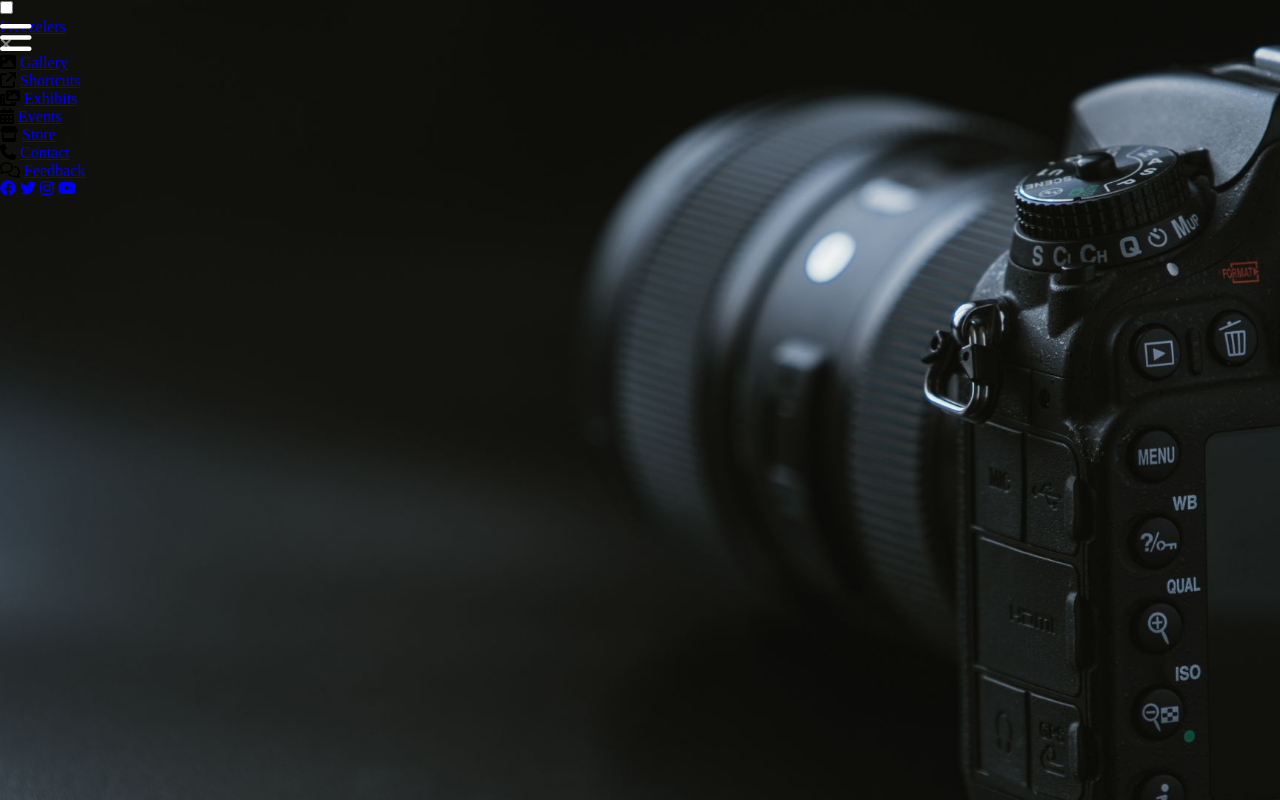
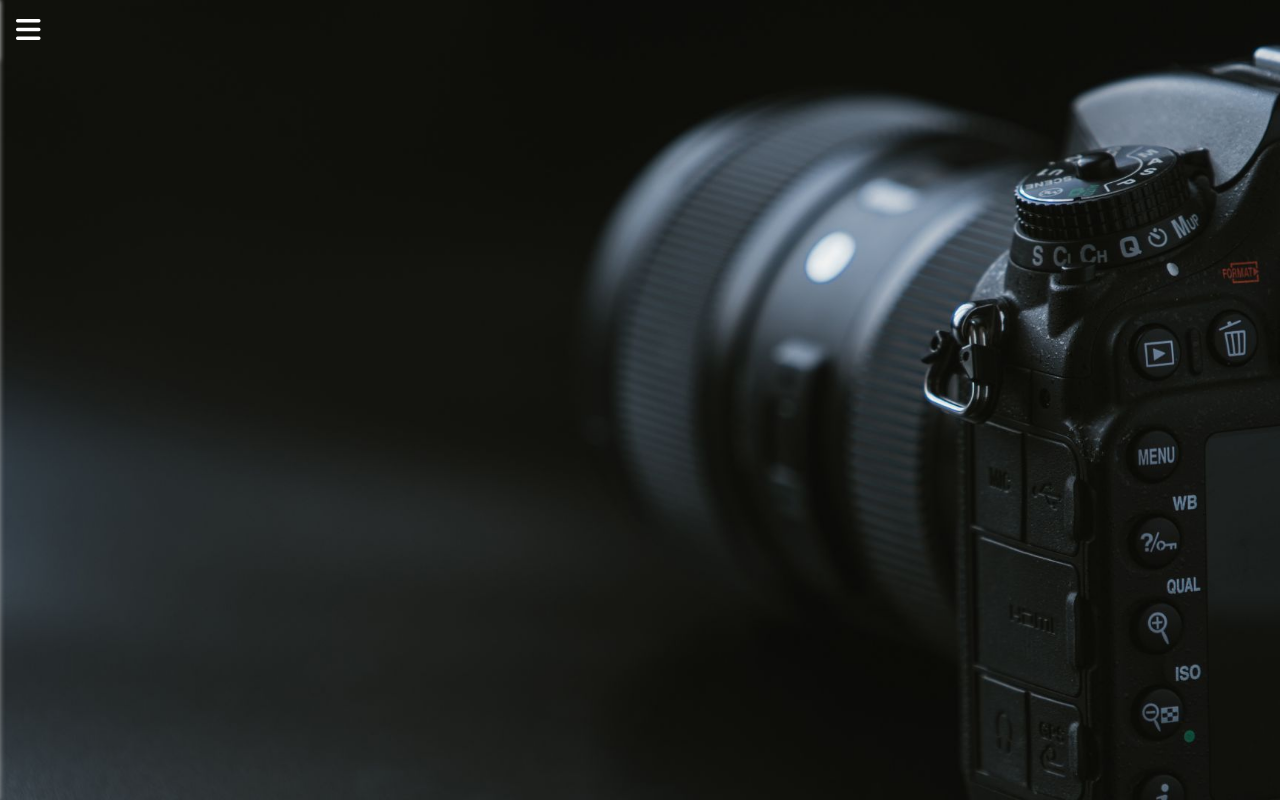
Before and after one commit to sachin-bi/CSS_practice, a plain HTML site: page Hamburger_menu_CSS/index.html in a window 1280 px wide. Drawn offline with Linux system fonts and the light colour scheme.

Commit message:
sidebar with css

```diff
--- a/Hamburger_menu_CSS/index.html
+++ b/Hamburger_menu_CSS/index.html
@@ -28,11 +28,11 @@
 
       <div class="sidebar_menu">
         <div class="logo">
-          <a href="#">Freezelers</a>
+          <a href="#">Freezelers LOGO</a>
         </div>
 
         <div class="btn_two">
-          <label for="check" style="color: grey">
+          <label for="check" >
             <i class="fa-solid fa-xmark"></i>
           </label>
         </div>
--- a/Hamburger_menu_CSS/style_Hamburger.css
+++ b/Hamburger_menu_CSS/style_Hamburger.css
@@ -10,10 +10,125 @@
     background-size: cover;
 }
 
-.btn_one{
+.btn_one i{
     color: white;
-    font-size: 36px;
+    font-size: 28px;
     font-weight: 700;
     position: absolute;
-    left: 16;
+    left: 16px;
+    line-height: 60px;
+    transition: all 0.2s linear;
+
 }
+/* main */
+.sidebar_menu{
+    position: fixed;
+    left: -300px;
+    height: 100vh;
+    width: 300px;
+    background-color:rgba(255, 255, 255, 0.1);
+    box-shadow: 0px 0px 5px rgb(248, 248, 248, 0.5);
+    transition: all 0.3s linear;
+}
+
+.sidebar_menu .logo{
+    position: absolute;
+    width: 100%;
+    height: 60px;
+    line-height: 60px;
+    box-shadow: 0px 0px 5px rgb(248, 248, 248, 0.5);
+}
+
+.sidebar_menu .logo a{
+    position: absolute;
+    left:40px;
+    text-decoration: none;
+    color: white;
+    font-size: 20px;
+    font-weight: 500;
+}
+
+.sidebar_menu .btn_two i{
+    color: rgba(231, 238, 227, 0.594);
+    line-height: 30px;
+    font-size: 18px;
+    position: absolute;
+    left: 269px;
+    top: 15px;
+    cursor: pointer;
+    transition: all 0.2s linear;
+
+    /* opacity: 0; */
+
+}
+
+.sidebar_menu .menu{
+    position: absolute;
+    width: 100%;
+    /* left: 9px; */
+    top:80px;
+
+}
+
+.sidebar_menu .menu li{
+    margin-top: 10px;
+    padding: 14px 20px;
+
+}
+.sidebar_menu .menu li, a{
+    /* width: 75%; */
+    color:white;
+    text-decoration: none;
+    font-size: 18px;
+    font-family:'Courier New', Courier, monospace;
+    font-weight: 600;
+}
+
+.sidebar_menu .social_media{
+    position: absolute;
+    bottom: 50px;
+    left: 25%;
+}
+.sidebar_menu .social_media i{
+    color: aliceblue;
+    opacity: 0.5;
+    padding: 5px;
+    margin: 3px;
+    transition: all 0.3s linear;
+
+}
+
+#check{
+    display: none;
+}
+
+.sidebar_menu .menu li:hover{
+    box-shadow: 0px 0px 5px rgb(248, 248, 248, 0.5);
+}
+
+.btn_two i:hover{
+    font-size: 25px ;
+}
+
+.btn_one i:hover{
+    font-size: 40px ;
+    cursor: pointer;
+
+}
+
+.sidebar_menu .social_media i:hover{
+    opacity: 1;
+    transform: scale(1.5);
+}
+
+#check:checked ~ .sidebar_menu{
+    left: 0;
+
+}
+#check:checked ~ .btn_one{
+    opacity: 0;
+
+}
+/* #check:hover ~ .sidebar_menu{
+    left: 0;
+} */
```
